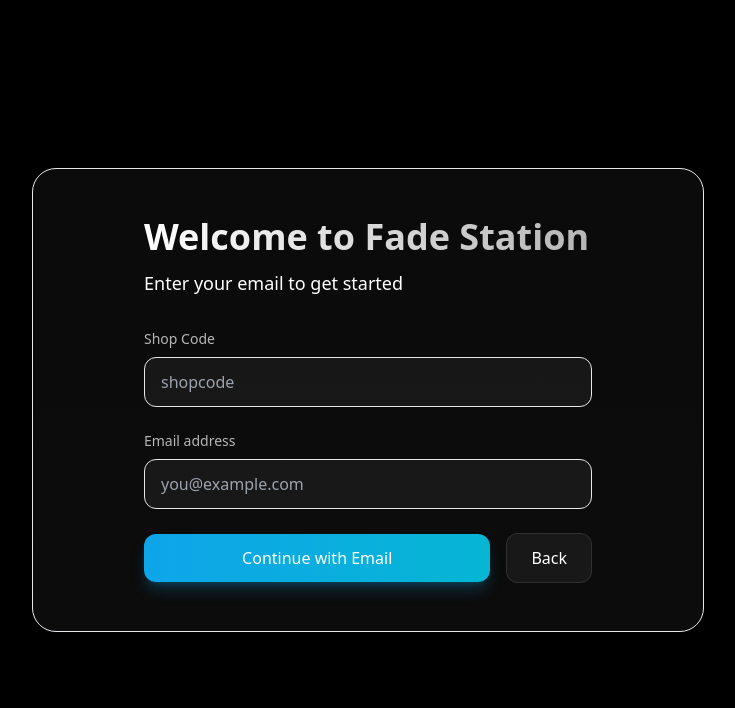
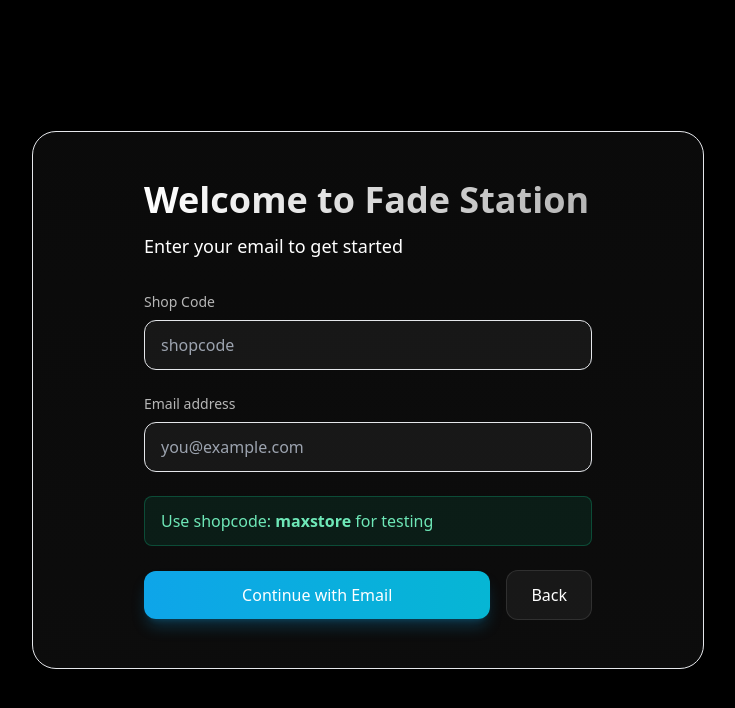
Before and after one commit to mvocoding/ai-receiptionist, a React (Create React App) app: page / in a window 1280 px wide. Both pictures are taken after a click on the button "Client Sign in". Shown: the top 708 px of the page, without its empty margins (272-1007 px from the left). Built offline with nearby package versions, Linux system fonts and the light colour scheme.

Commit message:
fix login flow

```diff
--- a/src/pages/Landing.tsx
+++ b/src/pages/Landing.tsx
@@ -104,7 +104,6 @@
     <div className="min-h-screen bg-black text-white font-sans">
       <NavBar />
 
-      {/* Success Message */}
       {showSuccess && (
         <div className="fixed top-20 left-1/2 transform -translate-x-1/2 z-50 animate-fade-in">
           <div className="bg-gradient-to-r from-emerald-500 to-green-600 text-white px-8 py-6 rounded-2xl shadow-lg border border-emerald-400/30 backdrop-blur-md max-w-md">
--- a/src/pages/SignIn.tsx
+++ b/src/pages/SignIn.tsx
@@ -9,9 +9,10 @@
   const [loading, setLoading] = useState(false);
   const [needsEmailConfirmation, setNeedsEmailConfirmation] = useState(false);
   const DEFAULT_PASSWORD = '0123456789';
+  const MAX_STORE_CODE = 'maxstore';
 
   async function startOtpFlow(trimmed: string) {
-    if (shopCode.trim() !== 'maxstore') {
+    if (shopCode.trim() !== MAX_STORE_CODE) {
       setError('Invalid shop code');
       return;
     }
@@ -152,7 +153,9 @@
                   required
                 />
               </div>
-
+              <div className="bg-emerald-500/10 border border-emerald-500/30 rounded-lg px-4 py-3 text-emerald-300">
+                Use shopcode: <strong>{MAX_STORE_CODE}</strong> for testing
+              </div>
               {error && (
                 <div className="bg-rose-500/10 border border-rose-500/30 rounded-lg px-4 py-3 text-rose-300">
                   {error}
```
